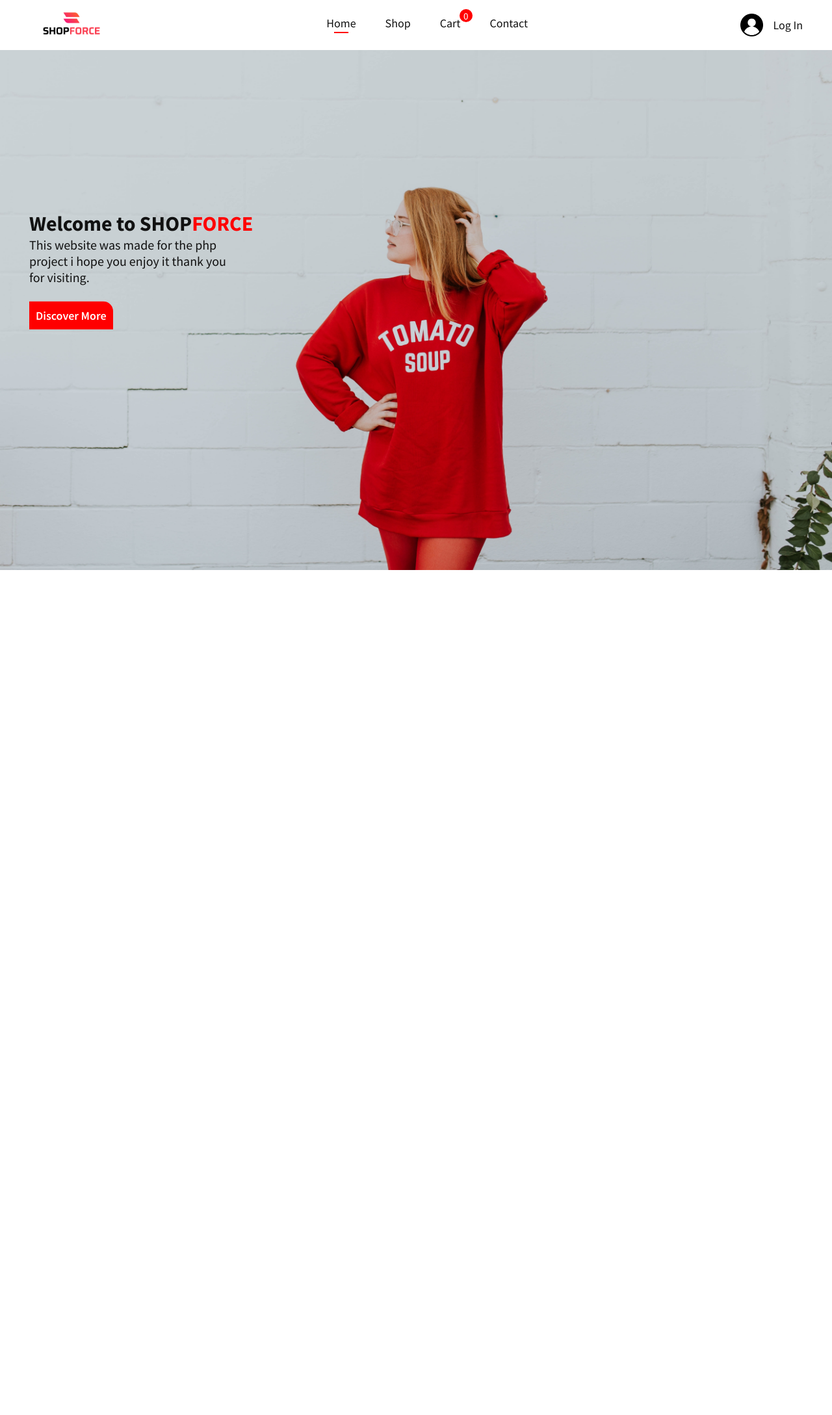
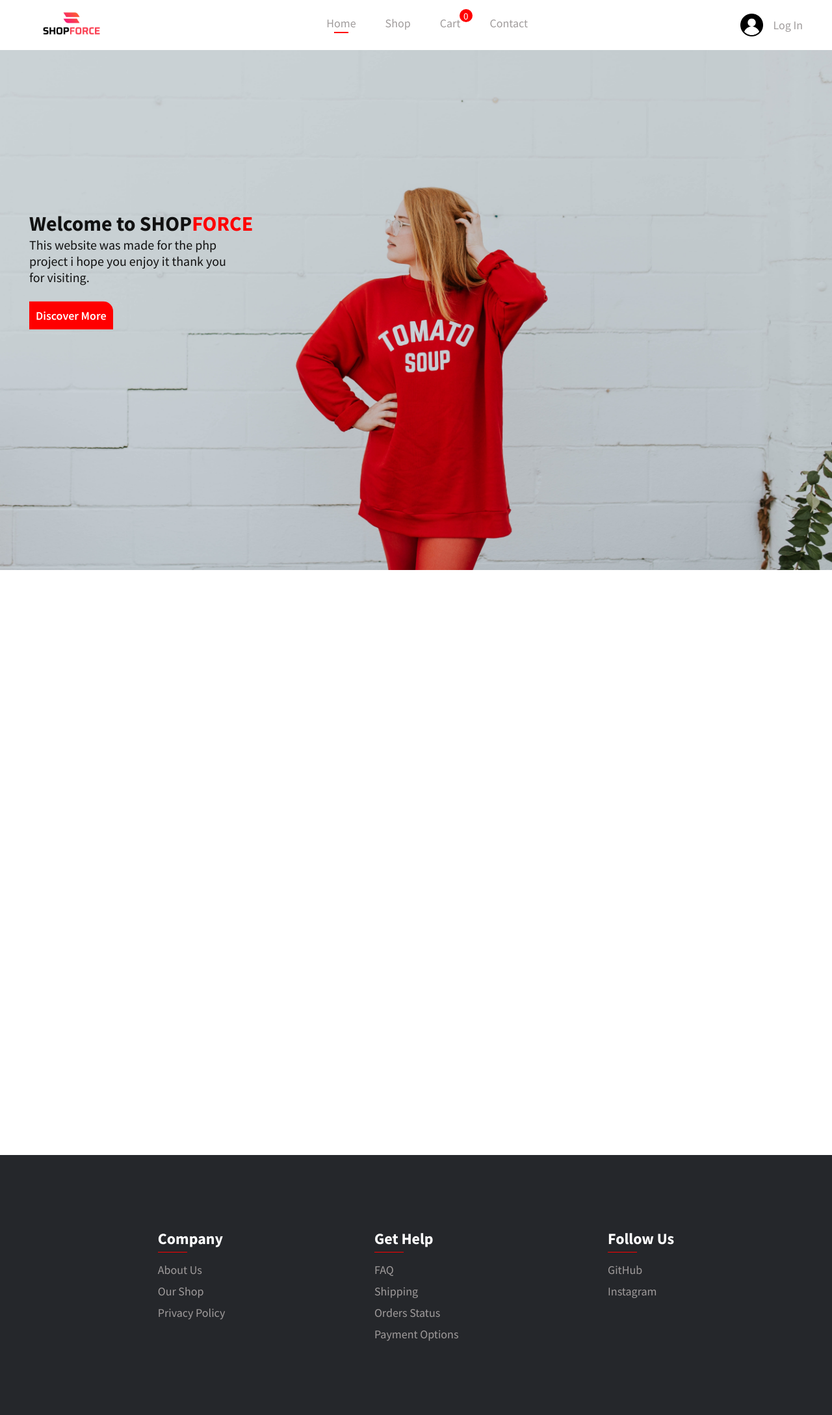
Before and after one commit to DaYroXy/Php_Project, a PHP site: page / in a window 1280 px wide. Shown: the whole page at 65% size. Before the commit the page ends 877 px from the top, so only its background shows below. Run offline with PHP 8.4, Linux system fonts and the light colour scheme.

Commit message:
add footer

```diff
--- /dev/null
+++ b/Styles/footer.css
@@ -0,0 +1,47 @@
+.footer {
+    display: flex;
+    background-color: #25272B;
+    height: 400px;
+    width: 100%;
+}
+
+.main-footer-content {
+    display: flex;
+    justify-content: space-around;
+}
+
+.main-footer-content li, a {
+    list-style: none;
+    color: rgb(160, 156, 156);
+    transition: 0.2s;
+}
+
+.main-footer-content a:hover {
+    color: rgb(204, 204, 204);
+    font-size: 22px;
+}
+
+.main-footer-content h2{
+    color: #fff;
+}
+
+.main-footer-content h2::after{
+    content: " ";
+    display: block;
+    width: 45px;
+    height: 1.5px;
+    margin: 5px 0px 15px;
+    background-color: red;
+}
+
+.inner-footer-content {
+    display: flex;
+    flex-direction: column;
+    gap: 10px;
+}
+
+.Footer-Wrapper {
+    /* background-color: rgba(0, 128, 0, 0.164); */
+    width: 80%;
+    margin: auto;
+}
--- /dev/null
+++ b/helper/footer.php
@@ -0,0 +1,30 @@
+<div class="footer">
+    <div class="Footer-Wrapper">
+        <ul class="main-footer-content">
+            <li>
+                <h2>Company</h2>
+                <ul class="inner-footer-content">
+                    <li><a target="_blank" href="#">About Us</a></li>
+                    <li><a target="_blank" href="#">Our Shop</a></li>
+                    <li><a target="_blank" href="#">Privacy Policy</a></li>
+                </ul>
+            </li>
+            <li>
+                <h2>Get Help</h2>
+                <ul class="inner-footer-content">
+                    <li><a target="_blank" href="#">FAQ</a></li>
+                    <li><a target="_blank" href="#">Shipping</a></li>
+                    <li><a target="_blank" href="#">Orders Status</a></li>
+                    <li><a target="_blank" href="#">Payment Options</a></li>
+                </ul>
+            </li>
+            <li>
+                <h2>Follow Us</h2>
+                <ul class="inner-footer-content">
+                    <li><a target="_blank" href="https://github.com/DaYroXy/">GitHub</a></li>
+                    <li><a target="_blank" href="https://www.instagram.com/anas.abush/">Instagram</a></li>
+                </ul>
+            </li>
+        </ul>
+    </div>
+</div>
--- a/index.php
+++ b/index.php
@@ -7,6 +7,7 @@
     <link rel="stylesheet" href="Styles/global.css">
     <link rel="stylesheet" href="Styles/index.css">
     <link rel="stylesheet" href="Styles/navbar.css">
+    <link rel="stylesheet" href="Styles/footer.css">
     <title>ShopMarket</title>
 </head>
 <body>
@@ -32,5 +33,7 @@
     <div class="home-items-content">
 
     </div>
+
+    <?php require_once "helper/footer.php" ?>
 </body>
 </html>
```
